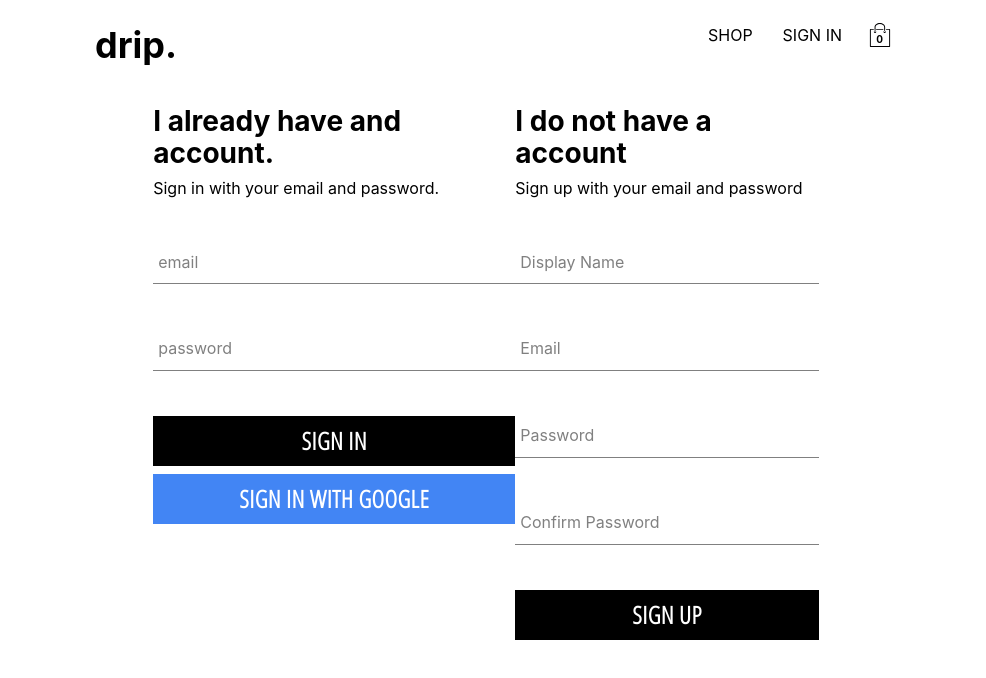
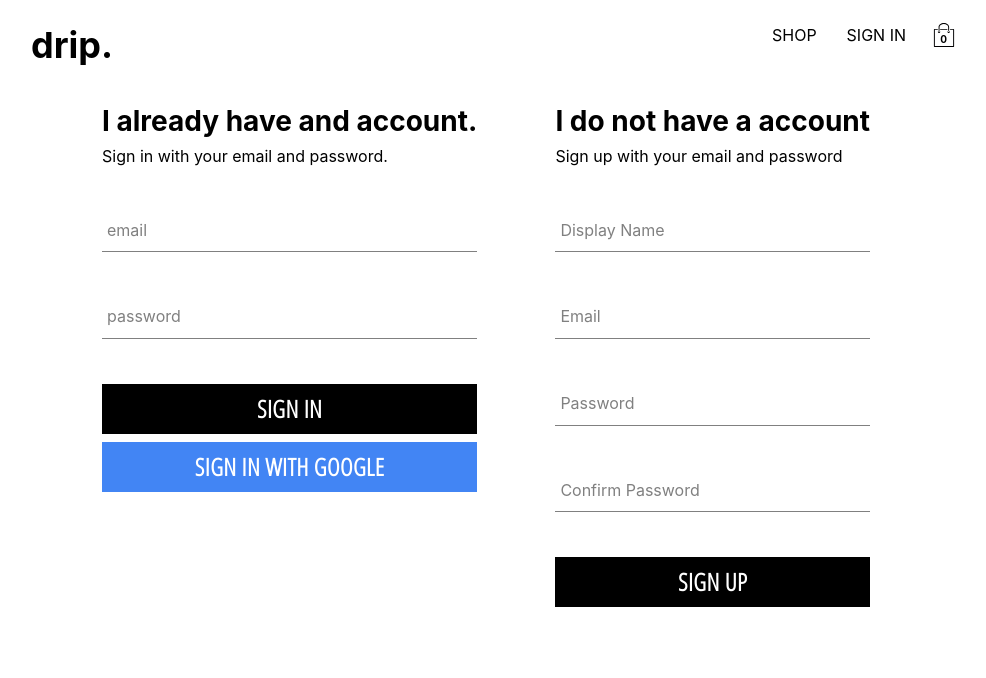
Before and after one commit to AlexzanderManning/clothing-ecommerce, a React (Create React App) app: page /signin in a window 1280 px wide. Shown: the top 678 px of the page, without its empty margins (154-1140 px from the left). Built offline with nearby package versions, Linux system fonts and the light colour scheme; no server answers.

Commit message:
fixed issue where buttons where breaking their containers on smaller screens. And updated HTML meta tags.

```diff
--- a/src/App.scss
+++ b/src/App.scss
@@ -599,7 +599,7 @@ a{
 @media (min-width:1024px){
   .main-wrapper{
     margin: 0 auto;
-    width: 65%;
+    max-width: 75%;
     // max-width: 1440px;
   }
 }
--- a/src/components/cart-dropdown/cart-dropdown.component.jsx
+++ b/src/components/cart-dropdown/cart-dropdown.component.jsx
@@ -26,7 +26,7 @@ const CartDropdown = ({ cartItems, history, toggleCartHidden}) => (
     <CustomButton onClick={() => {
         history.push('/checkout');
         toggleCartHidden();
-    }}>GO TO CHECKOUT</CustomButton>
+    }}>CHECKOUT</CustomButton>
   </div>
 );
 
--- a/src/components/collection-item/collection-item.styles.scss
+++ b/src/components/collection-item/collection-item.styles.scss
@@ -75,9 +75,11 @@
 
     .custom-button {
       width: 80%;
+      max-width: 20rem;
       opacity: 0.7;
       position: absolute;
       top: 255px;
+      font-size: 1.3rem;
       display: none;
     }
 
```
